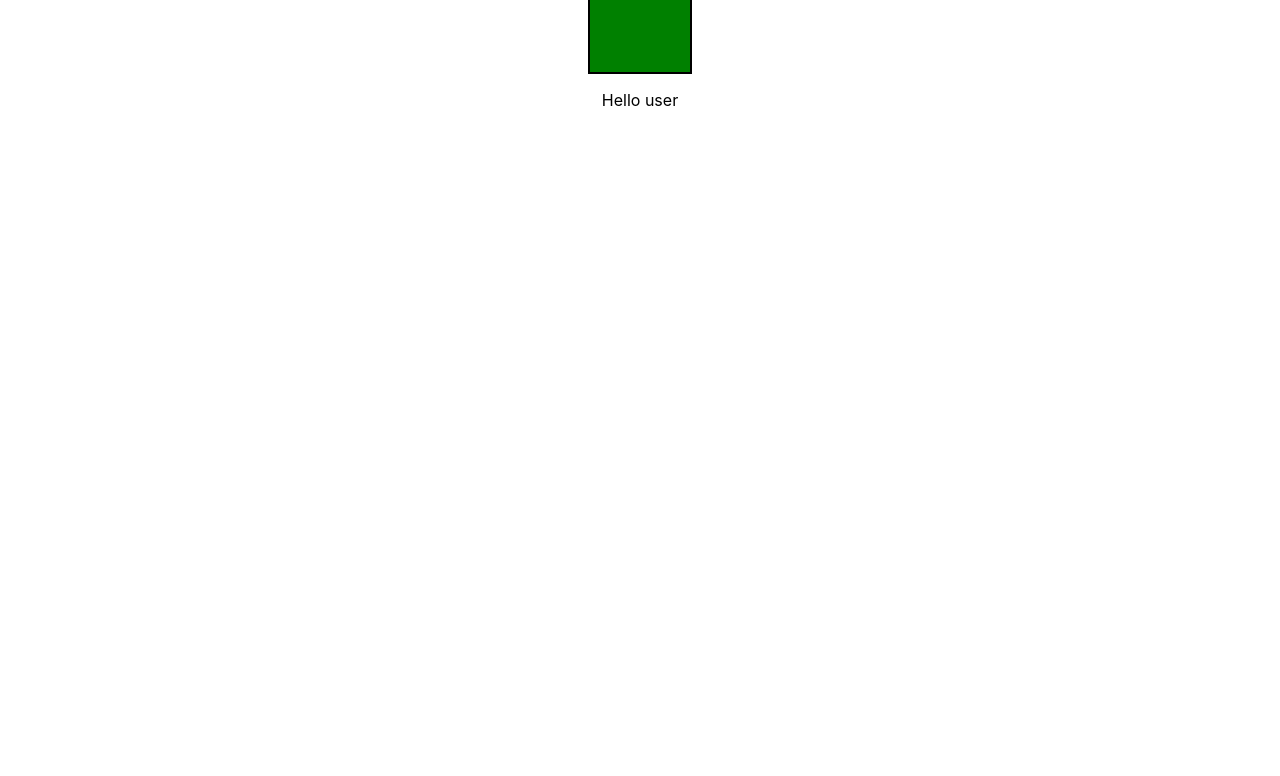
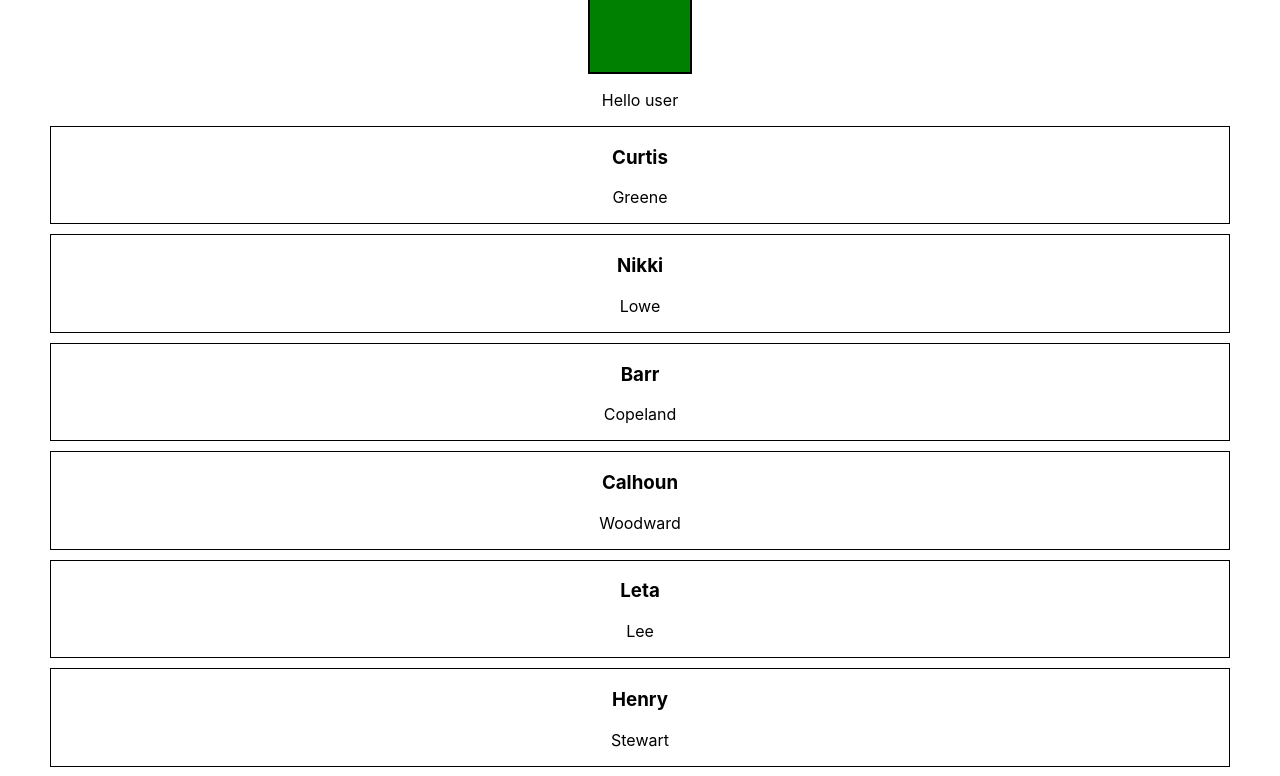
Before and after one commit to Iri-iri/react_hw3, a React (Create React App) app: page / in a window 1280 px wide. Shown: the part 540-1316 px from the top of the page. Before the commit the page ends 800 px from the top, so only its background shows below. Built offline with nearby package versions, Linux system fonts and the light colour scheme.

Commit message:
Task Guys

```diff
--- a/src/App.js
+++ b/src/App.js
@@ -1,12 +1,10 @@
 import React from "react";
 import './App.css';
-import data from './data.json'
 import Italic from "./Tasks/Italic";
 import Square from "./Tasks/Square";
-import IsSignedln from "./Tasks/IsSignedln"
+import IsSignedln from "./Tasks/IsSignedln";
+import Guys from "./Tasks/Guys"
 
-
-console.log (data)
 
 function App() {
   return (
@@ -18,6 +16,7 @@ function App() {
         <Square label="small" cssClass="small_square"></Square>
 
       <IsSignedln />
+      <Guys />
     </div>
   );
 }
--- /dev/null
+++ b/src/Tasks/Guys.js
@@ -0,0 +1,22 @@
+import React from 'react';
+import './Styles.css';
+import data from '../data.json';
+
+console.log(data);
+
+const Guys = () => {
+  return (
+    <div>
+      {data.map((element) => {
+        return (
+          <div className="abs">
+            <h3>{element.name.first}</h3>
+            <p>{element.name.last}</p>
+          </div>
+        );
+      })}
+    </div>
+  );
+};
+
+export default Guys;
--- a/src/Tasks/Styles.css
+++ b/src/Tasks/Styles.css
@@ -31,3 +31,8 @@ button {
   padding: 10px;
   cursor: pointer;
 }
+
+.abs {
+  margin: 10px 50px;
+  border: 1px solid black;
+}
```
